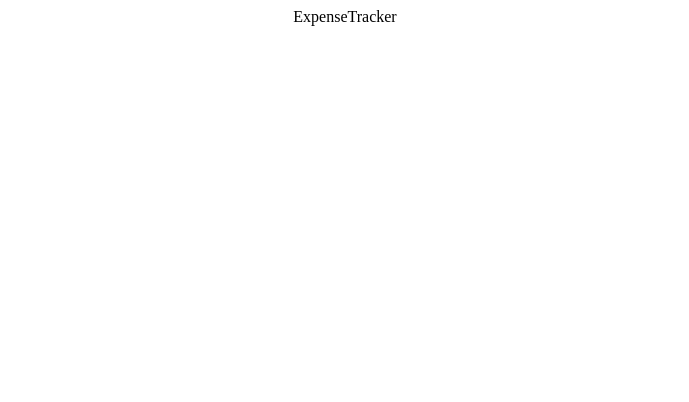
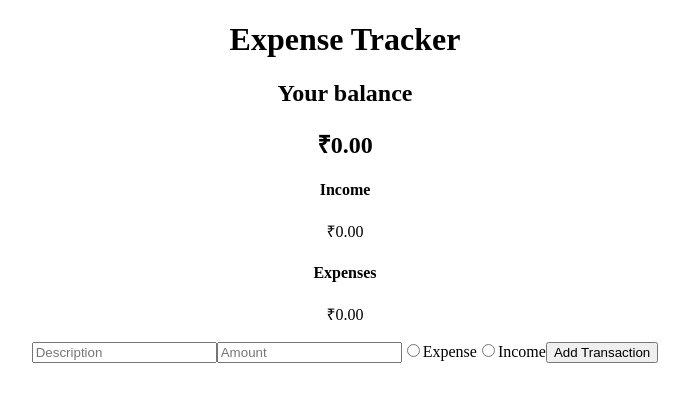
Before and after one commit to kamath7/ExpenseTrack, a React (Create React App) app: page /expense-tracker in a window 1280 px wide. Shown: the top 402 px of the page, without its empty margins (295-984 px from the left). Built offline with nearby package versions, Linux system fonts and the light colour scheme; no server answers.

Commit message:
Added expense tracker boiler code

```diff
--- a/src/pages/expense-tracker/index.jsx
+++ b/src/pages/expense-tracker/index.jsx
@@ -1,5 +1,36 @@
 import React from "react";
 
 export const ExpenseTracker = () => {
-  return <div>ExpenseTracker</div>;
+  return (
+    <>
+      <div className="expense-tracker">
+        <div className="container">
+          <h1>Expense Tracker</h1>
+          <div className="balance">
+            <h2>Your balance</h2>
+            <h2>₹0.00</h2>
+          </div>
+          <div className="summary">
+            <div className="income">
+              <h4>Income</h4>
+              <p>₹0.00</p>
+            </div>
+            <div className="expenses">
+              <h4>Expenses</h4>
+              <p>₹0.00</p>
+            </div>
+          </div>
+          <form className="add-transaction">
+            <input type="text" placeholder="Description" required />
+            <input type="number" placeholder="Amount" required />
+            <input type="radio" id="expense" value="expense" />
+            <label htmlFor="expense">Expense</label>
+            <input type="radio" id="income" value="income" />
+            <label htmlFor="income">Income</label>
+            <button type="submit">Add Transaction</button>
+          </form>
+        </div>
+      </div>
+    </>
+  );
 };
```
